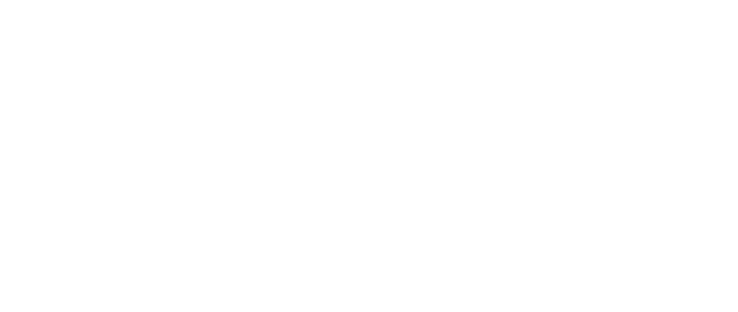
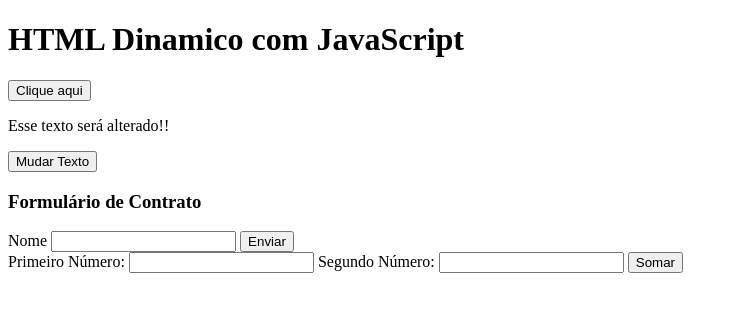
Before and after one commit to leoonavas/DS2026, a website: page HTML-JAVASCRIPT/index.html in a window 1280 px wide. Shown: the whole page, without its empty margins (0-738 px from the left). Drawn offline with Linux system fonts and the light colour scheme.

Commit message:
HTML + JavaScript

```diff
--- a/HTML-JAVASCRIPT/index.html
+++ b/HTML-JAVASCRIPT/index.html
@@ -4,8 +4,38 @@
     <meta charset="UTF-8">
     <meta name="viewport" content="width=device-width, initial-scale=1.0">
     <title>HTML Dinâmico</title>
+    <link rel="stylesheet" href="css/estilo.css">
+
 </head>
 <body>
+    <h1>HTML Dinamico com JavaScript</h1>
 
+    <button id="btn" onclick="olaMundo()">Clique aqui</button>
+
+    <p id="Texto">Esse texto será alterado!!</p>
+
+    <button onclick="mudarTexto()">Mudar Texto</button>
+
+    <h3>Formulário de Contrato</h3>
+    <form>
+        <label for="nome">Nome</label>
+        <input type="text" name="nome" id="nome">
+        <button onclick="enviarNome()">Enviar</button>
+    </form>
+
+    <form>
+        <label for="n1">Primeiro Número:</label>
+        <input type="number" id="n1">
+
+        <label for="n2">Segundo Número:</label>
+        <input type="number" id="n2">
+
+        <button onclick="somar()">Somar</button>
+
+        <p id="result"></p>
+    </form>
+
+    <!-- A ref de script vai sempre no final do body -->
+    <script src="js/script.js"></script>
 </body>
 </html>
--- /dev/null
+++ b/HTML-JAVASCRIPT/js/script.js
@@ -0,0 +1,29 @@
+
+const olaMundo = () => {
+    alert("Ola Mundo")
+}
+
+const mudarTexto = () => {
+    document.getElementById("Texto").innerHTML = "🔥 Novo texto com JS";
+    document.getElementById("Texto").style.color = "red";
+    document.getElementById("Texto").style.backgroundColor = "yellow";
+
+}
+
+const enviarNome = () => {
+    let nomeDigitado = document.getElementById("nome").value;
+    alert ("Olá " + nomeDigitado)
+}
+
+const somar = () => {
+
+    event.preventDefault();
+    let n1 = document.getElementById("n1").value;
+    let n2 = document.getElementById("n2").value;
+
+    let resultado = Number(n1) + Number(n2)
+
+    document.getElementById("result").innerHTML = "Resultado: " + resultado
+
+    alert(resultado)
+}
```
Also changed, not shown: HTML-JAVASCRIPT/css/estilo.css (added).
